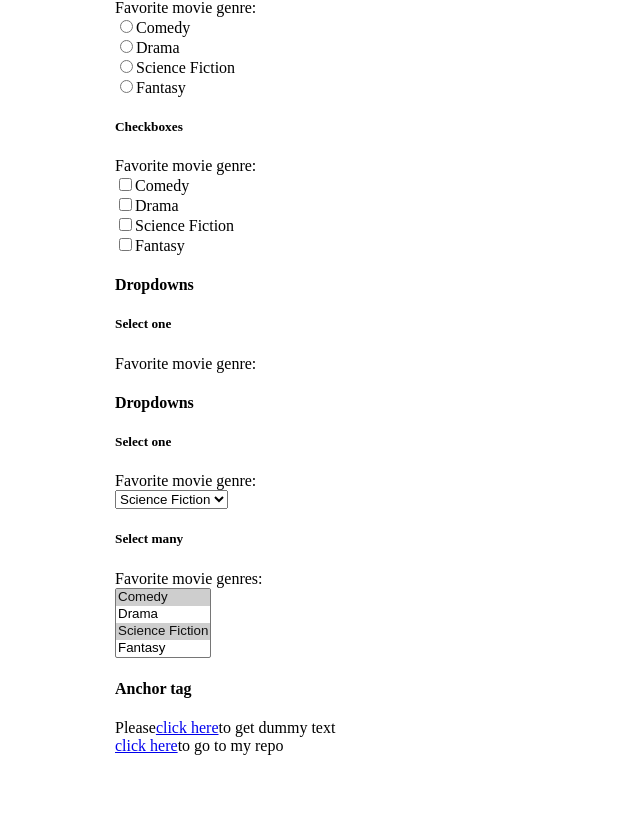
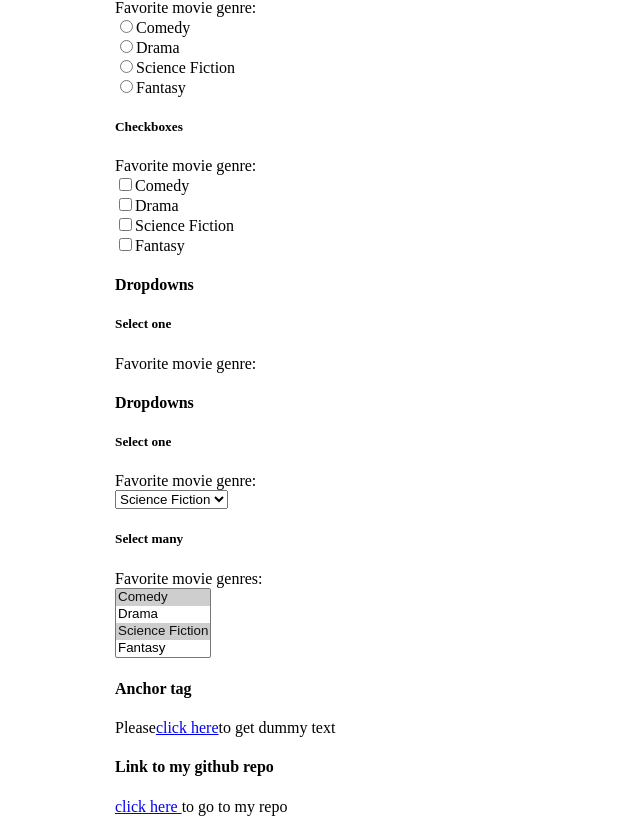
Before and after one commit to Rushikesh-pawar/kambaz-next-js, a Next.js app: page /Labs/Lab1 in a window 1280 px wide. Shown: the part 3070-3897 px from the top of the page, without its empty margins (0-640 px from the left). Before the commit the page ends 3836 px from the top, so only its background shows below. Built offline with nearby package versions, Linux system fonts and the light colour scheme.

Commit message:
fourth commit

```diff
--- a/app/Labs/Lab1/page.tsx
+++ b/app/Labs/Lab1/page.tsx
@@ -285,8 +285,9 @@ export default function Lab1() {
       Please
       <a href="https://www.lipsum.com" id="wd-lipsum">click here</a>
       to get dummy text<br />
-      <a href="https://github.com/Rushikesh-pawar/kambaz-next-js/" id="wd-lipsum">click here</a>
-      to go to my repo<br />
+      <h4>Link to my github repo</h4>
+      <a href="https://github.com/Rushikesh-pawar/kambaz-next-js/" id="wd-lipsum"> click here </a>
+      to go to my repo <br />
     </div>
 
 
```
